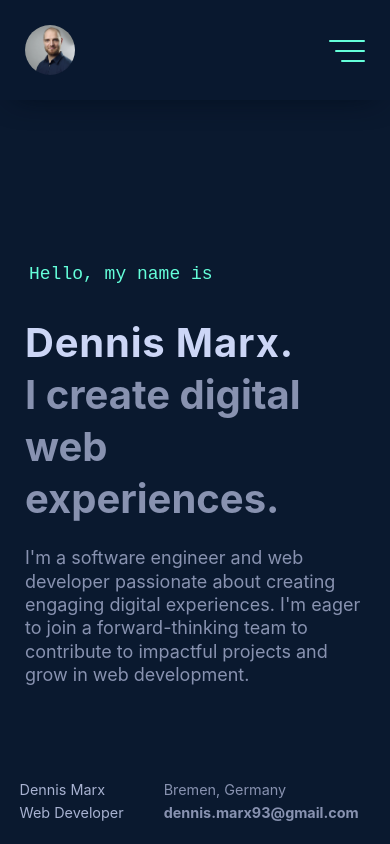
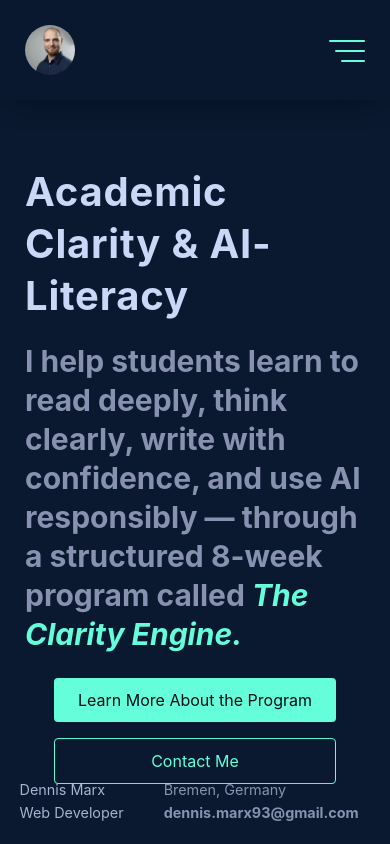
Before and after one commit to denmarx/resume23-24, a React (Create React App) app: page / in a window 390 px wide. Shown: the top 844 px of the page. Built offline with nearby package versions, Linux system fonts and the light colour scheme.

Commit message:
first change

```diff
--- a/src/App.js
+++ b/src/App.js
@@ -18,7 +18,7 @@ const App = () => {
         <About />
         <Jobs />
         <Projects />
-        {/* <Contact /> */}
+        <Contact />
       </main>
       <Footer />
     </div>
--- a/src/components/Content/Projects.module.css
+++ b/src/components/Content/Projects.module.css
@@ -224,7 +224,7 @@
     object-fit: cover;
     width: auto;
     height: 100%;
-    filter: grayscale(100%) contrast(1) brightness(20%);
+    filter: grayscale(70%) contrast(1) brightness(30%);
     /* background-color: #000; */
 
   }
@@ -232,4 +232,13 @@
     /* opacity: 0.2; */
     /* background-color: #; */
   }
+
+  .styledProject:nth-of-type(2n + 1) .projectImage {
+    grid-column: 1/-1;
+  }
+
+  .styledProject:nth-of-type(2n + 1) .projectContent {
+    grid-area: 1/1/-1/-1;
+    /* text-align: right; */
+  }
 }
--- a/src/components/Hero/Hero.js
+++ b/src/components/Hero/Hero.js
@@ -7,32 +7,37 @@ const Hero = () => {
   return (
     <>
       <section className={styles.titleContainer}>
-        <div
+        {/* <div
           className={`${styles.title} ${stylesAnimation.fadeInTitle} ${stylesAnimation.fadeInTitle1}`}
           style={{ transform: `translateY(${transformValue}px) ` }}
         >
-          <h1>Hello, my name is</h1>
-        </div>
+          <h1>Hello, my dasname is</h1>
+        </div> */}
         <div
           className={`${styles.title} ${stylesAnimation.fadeInTitle} ${stylesAnimation.fadeInTitle2}`}
           style={{ transform: `translateY(${transformValue}px) ` }}
         >
-          <h2>Dennis Marx.</h2>
+          <h2>Academic Clarity & AI-Literacy</h2>
         </div>
         <div
           className={`${styles.title} ${stylesAnimation.fadeInTitle} ${stylesAnimation.fadeInTitle3}`}
           style={{ transform: `translateY(${transformValue}px) ` }}
         >
-          <h3>I create digital web experiences.</h3>
+          <h3>I help students learn to read deeply, think clearly, write with confidence, and use AI responsibly —
+          through a structured 8-week program called <span style={{ fontStyle: "italic", color: "var(--green)" }}>The Clarity Engine.</span></h3>
         </div>
         <div
           className={`${styles.title} ${stylesAnimation.fadeInTitle} ${stylesAnimation.fadeInParagraph}`}
           style={{ transform: `translateY(${transformValue}px) ` }}
         >
-          <p>
-            I'm a software engineer and web developer passionate about creating engaging digital experiences. I'm eager
-            to join a forward-thinking team to contribute to impactful projects and grow in web development.
-          </p>
+  <div className={styles.ctaRow}>
+    <button className={styles.primaryButton}>
+      Learn More About the Program
+    </button>
+    <button className={styles.secondaryButton}>
+      Contact Me
+    </button>
+  </div>
         </div>
         {/* <section className={` ${stylesAnimation.imageReveal} ${styles.titleImage} `}></section> */}
       </section>
--- a/src/components/Hero/Hero.module.css
+++ b/src/components/Hero/Hero.module.css
@@ -4,7 +4,7 @@
   justify-content: center;
   -webkit-box-align: center;
   flex-direction: column;
-  align-items: flex-start;
+  align-items: center;
   min-height: 100vh;
   height: 100vh;
   padding: 0px;
@@ -24,18 +24,62 @@
 
 .title h2 {
   letter-spacing: 0.02em;
-  margin: 0px;
-  font-size: clamp(40px, 8vw, 80px);
+  margin: 0px 0px 20px;
+  font-size: clamp(40px, 8vw, 70px);
   color: var(--lightest-slate);
 }
 
 .title h3 {
-  font-size: clamp(40px, 8vw, 65px);
+  font-size: clamp(30px, 4vw, 10px);
+  /* margin: 0px 150px 0px 0px ; */
 }
 
 .title p {
   margin-top: 1.2em;
   max-width: 680px;
+}
+
+.ctaRow {
+  margin-top: 1.5rem;
+  display: flex;
+  gap: 1rem;
+  flex-wrap: wrap;
+}
+
+.primaryButton {
+  padding: 0.75rem 1.5rem;
+  border-radius: 4px;
+  border: none;
+  font-size: var(--fz-md);
+  font-family: var(--font-sans);
+  cursor: pointer;
+  background-color: var(--green);
+  color: var(--dark-navy);
+  transition: var(--transition);
+}
+
+.primaryButton:hover,
+.primaryButton:focus {
+  transform: translateY(-1px);
+  box-shadow: 0 10px 30px -15px var(--navy-shadow);
+}
+
+.secondaryButton {
+  padding: 0.75rem 1.5rem;
+  border-radius: 4px;
+  border: 1px solid var(--green);
+  font-size: var(--fz-md);
+  font-family: var(--font-sans);
+  cursor: pointer;
+  background-color: transparent;
+  color: var(--green);
+  transition: var(--transition);
+}
+
+.secondaryButton:hover,
+.secondaryButton:focus {
+  background-color: var(--green-tint);
+  transform: translateY(-1px);
 }
 
 /* Extra extra large devices (large laptops and desktops, until 1366px and lower) */
@@ -60,6 +104,16 @@
 @media (max-width: 768px) {
   .titleContainer {
   }
+   .ctaRow {
+    width: 100%;
+    justify-content: center;
+  }
+
+    .primaryButton,
+  .secondaryButton {
+    flex: 1 1 45%;      /* two per row if space allows */
+    text-align: center;
+  }
 }
 
 /* Small devices (portrait tablets and large phones, 600px and up) */
@@ -78,6 +132,17 @@
   }
   .title p {
     font-size: var(--fz-lg);
+  }
+    .ctaRow {
+    flex-direction: column;
+    align-items: stretch;
+  }
+
+  .primaryButton,
+  .secondaryButton {
+    width: 100%;
+    flex: none;
+    text-align: center;
   }
 }
 
--- a/src/styles/App.css
+++ b/src/styles/App.css
@@ -11,7 +11,7 @@
   min-height: 100vh;
 }
 .fillHeight {
-  padding: 0px 150px;
+  padding: 0px 100px;
 }
 
 @media (max-width: 600px) {
```
